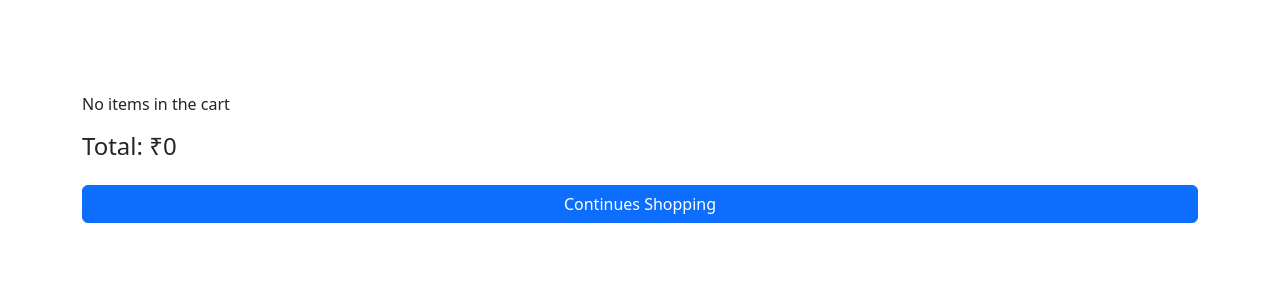
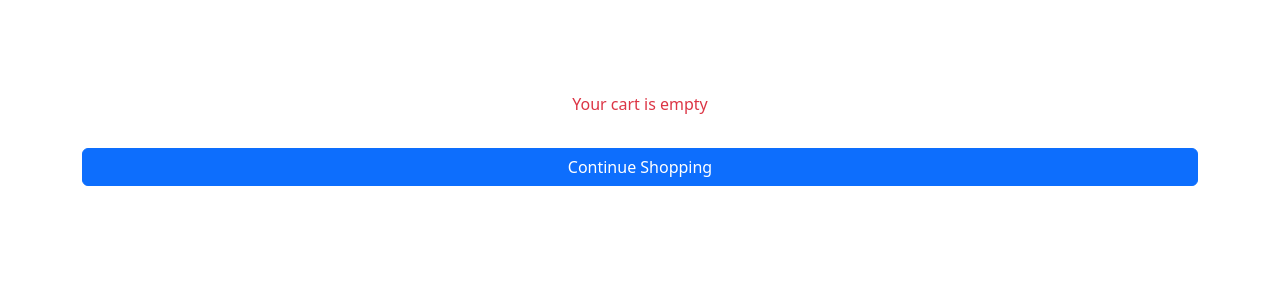
Before and after one commit to HarikaSu/React-final, a React (Create React App) app: page /cart in a window 1280 px wide. Shown: the top 300 px of the page. Built offline with nearby package versions, Linux system fonts and the light colour scheme.

Commit message:
hloooooooooooooooo

```diff
--- a/src/project/CartPage.js
+++ b/src/project/CartPage.js
@@ -1,3 +1,78 @@
+// import React from "react";
+// import { useLocation, useNavigate } from "react-router-dom";
+
+// const CartPage = () => {
+//   const location = useLocation();
+//   const navigate = useNavigate();
+//   const [cart, setCart] = React.useState(location.state?.cart || []);
+
+//   const incrementQuantity = (id) => {
+//     setCart(
+//       cart.map((item) =>
+//         item.id === id ? { ...item, quantity: item.quantity + 1 } : item
+//       )
+//     );
+//   };
+
+//   const decrementQuantity = (id) => {
+//     setCart(
+//       cart.map((item) =>
+//         item.id === id && item.quantity > 1
+//           ? { ...item, quantity: item.quantity - 1 }
+//           : item
+//       )
+//     );
+//   };
+
+//   const calculateTotal = () => {
+//     return cart.reduce((total, item) => total + item.Price.INR * item.quantity, 0);
+//   };
+
+//   return (
+//     <div className="container mt-4">
+//       <h2>Your Shopping Cart</h2>
+//       {cart.length === 0 ? (
+//         <p>No items in the cart</p>
+//       ) : (
+//         <ul className="list-group">
+//           {cart.map((item) => (
+//             <li key={item.id} className="list-group-item d-flex justify-content-between align-items-center">
+//               <span>
+//                 <img
+//                   src={item.Img_Url}
+//                   alt={item.Product_Name}
+//                   style={{ width: "50px", height: "50px", marginRight: "10px" }}
+//                 />
+//                 {item.Product_Name} - ₹{item.Price.INR}
+//               </span>
+//               <div className="d-flex align-items-center">
+//                 <button
+//                   className="btn btn-sm btn-outline-secondary"
+//                   onClick={() => decrementQuantity(item.id)}
+//                 >
+//                   -
+//                 </button>
+//                 <span className="mx-2">{item.quantity}</span>
+//                 <button
+//                   className="btn btn-sm btn-outline-secondary"
+//                   onClick={() => incrementQuantity(item.id)}
+//                 >
+//                   +
+//                 </button>
+//               </div>
+//             </li>
+//           ))}
+//         </ul>
+//       )}
+//       <h4>Total: ₹{calculateTotal()}</h4>
+//       <button className="btn btn-primary mt-3" onClick={() => navigate("/home")}>
+//         Continues Shopping
+//       </button>
+//     </div>
+//   );
+// };
+
+// export default CartPage;
 import React from "react";
 import { useLocation, useNavigate } from "react-router-dom";
 
@@ -15,13 +90,16 @@ const CartPage = () => {
   };
 
   const decrementQuantity = (id) => {
-    setCart(
-      cart.map((item) =>
-        item.id === id && item.quantity > 1
-          ? { ...item, quantity: item.quantity - 1 }
+    setCart((prevCart) => {
+      const updatedCart = prevCart
+        .map((item) =>
+          item.id === id
+            ? { ...item, quantity: item.quantity > 0 ? item.quantity - 1 : 0 }
             : item
         )
-    );
+        .filter((item) => item.quantity > 0);
+      return updatedCart;
+    });
   };
 
   const calculateTotal = () => {
@@ -32,8 +110,9 @@ const CartPage = () => {
     <div className="container mt-4">
       <h2>Your Shopping Cart</h2>
       {cart.length === 0 ? (
-        <p>No items in the cart</p>
+        <p className="text-center text-danger">Your cart is empty</p>
       ) : (
+        <>
           <ul className="list-group">
             {cart.map((item) => (
               <li key={item.id} className="list-group-item d-flex justify-content-between align-items-center">
@@ -63,10 +142,11 @@ const CartPage = () => {
               </li>
             ))}
           </ul>
+          <h4>Total: ₹{calculateTotal()}</h4>
+        </>
       )}
-      <h4>Total: ₹{calculateTotal()}</h4>
       <button className="btn btn-primary mt-3" onClick={() => navigate("/home")}>
-        Continues Shopping
+        Continue Shopping
       </button>
     </div>
   );
```
Lines whose indentation alone changed are shown as unchanged.
